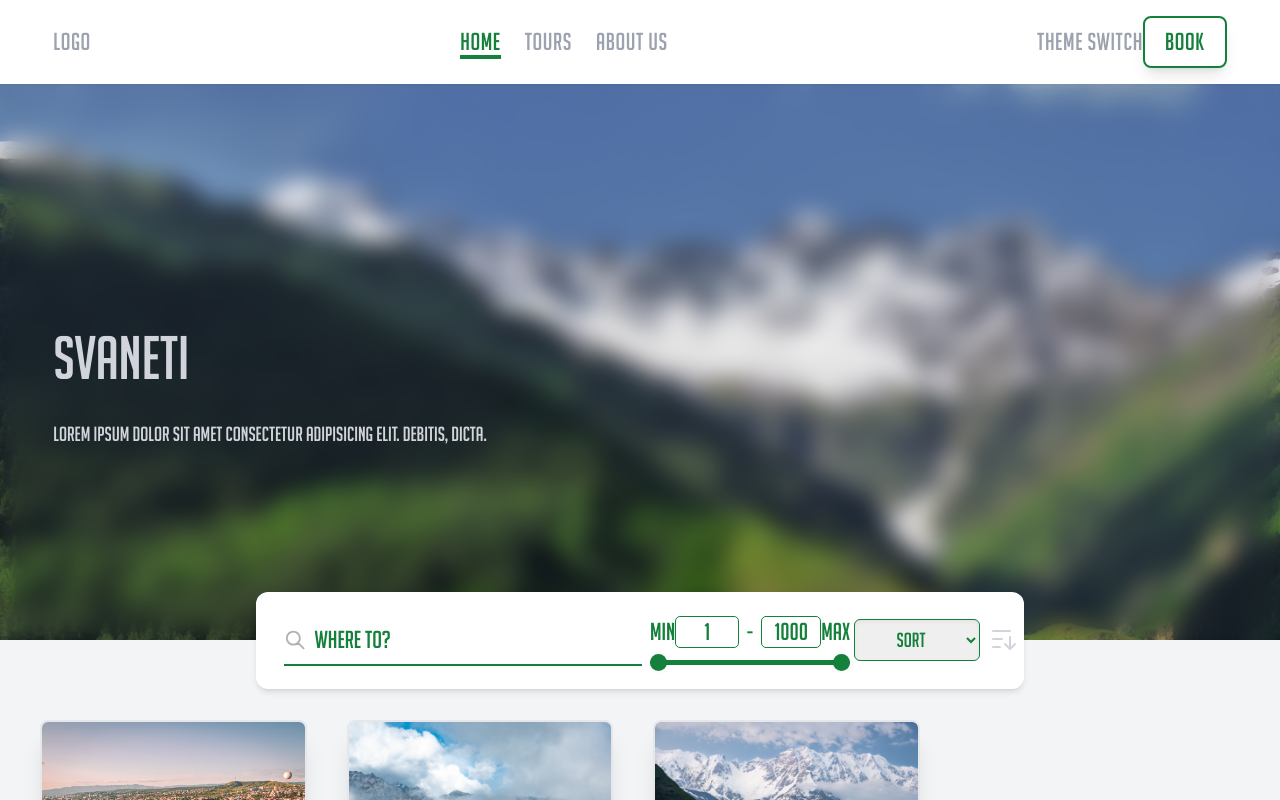
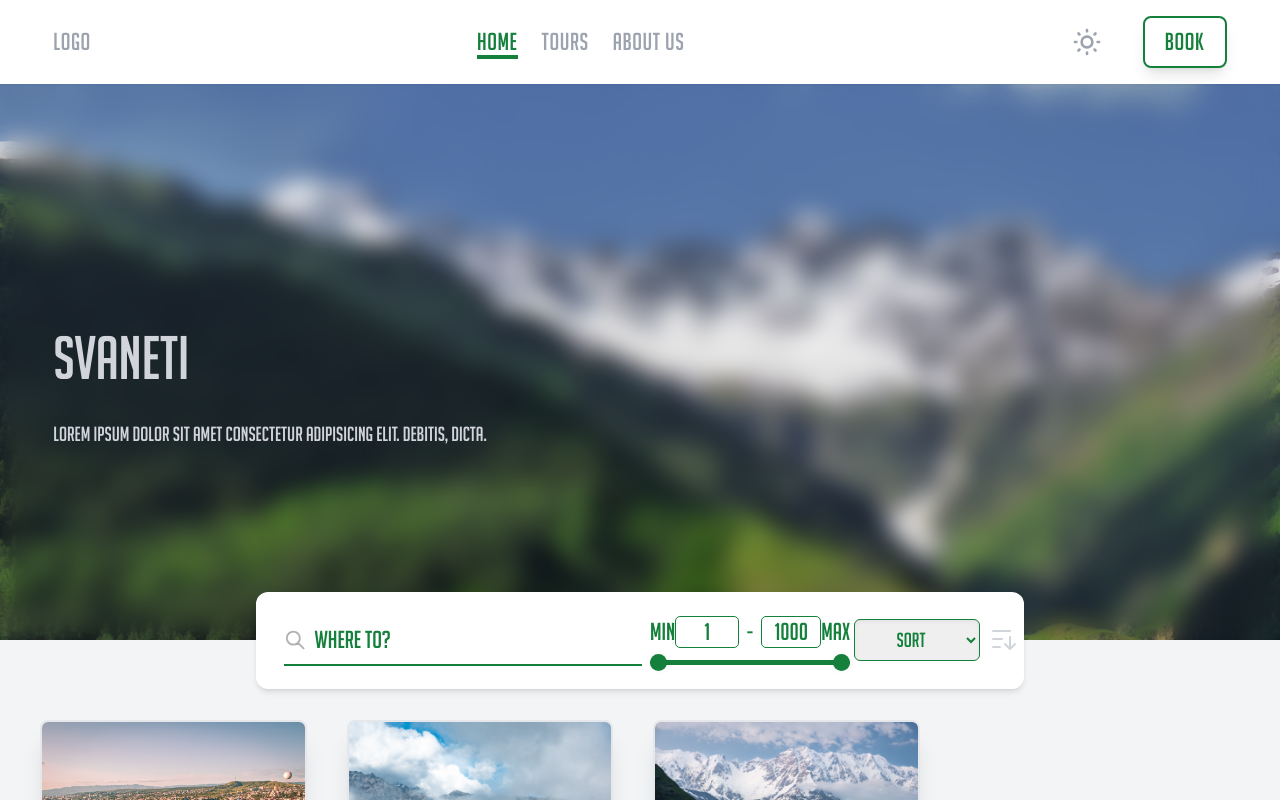
Before and after one commit to ajikia15/TravelAgency, a SvelteKit app: page / in a window 1280 px wide. Shown: the top 800 px of the page. Built offline with nearby package versions, Linux system fonts and the light colour scheme.

Commit message:
Working Dark Mode (beta)

```diff
--- a/src/components/Navigation.svelte
+++ b/src/components/Navigation.svelte
@@ -45,9 +45,30 @@
 				<a href="/about" class="">About Us</a>
 			</li>
 		</ul>
-		<ul class="flex flex-row items-center justify-between">
+		<ul class="flex flex-row items-center justify-between gap-10">
 			<li>
-				<button on:click={changeTheme}>Theme Switch</button>
+				<button
+					on:click={changeTheme}
+					class="flex items-center text-gray-400 transition-all hover:text-moss-500 dark:hover:text-green-400">
+					{#if !darkTheme}
+						<svg xmlns="http://www.w3.org/2000/svg" width="32" height="32" viewBox="0 0 24 24"
+							><path
+								fill="none"
+								stroke="currentColor"
+								stroke-linecap="round"
+								stroke-linejoin="round"
+								stroke-width="2"
+								d="M12 16a4 4 0 1 0 0-8a4 4 0 0 0 0 8zm0-13v1m0 16v1m-9-9h1m16 0h1m-2.636-6.364l-.707.707M6.343 17.657l-.707.707m0-12.728l.707.707m11.314 11.314l.707.707" /></svg>
+					{:else}
+						<svg xmlns="http://www.w3.org/2000/svg" width="32" height="32" viewBox="0 0 24 24"
+							><path
+								fill="currentColor"
+								d="M9.37 5.51A7.35 7.35 0 0 0 9.1 7.5c0 4.08 3.32 7.4 7.4 7.4c.68 0 1.35-.09 1.99-.27A7.014 7.014 0 0 1 12 19c-3.86 0-7-3.14-7-7c0-2.93 1.81-5.45 4.37-6.49z"
+								opacity=".3" /><path
+								fill="currentColor"
+								d="M9.37 5.51A7.35 7.35 0 0 0 9.1 7.5c0 4.08 3.32 7.4 7.4 7.4c.68 0 1.35-.09 1.99-.27A7.014 7.014 0 0 1 12 19c-3.86 0-7-3.14-7-7c0-2.93 1.81-5.45 4.37-6.49zM12 3a9 9 0 1 0 9 9c0-.46-.04-.92-.1-1.36a5.389 5.389 0 0 1-4.4 2.26a5.403 5.403 0 0 1-3.14-9.8c-.44-.06-.9-.1-1.36-.1z" /></svg>
+					{/if}
+				</button>
 			</li>
 			<li class="group relative flex flex-row items-center">
 				<button
```
